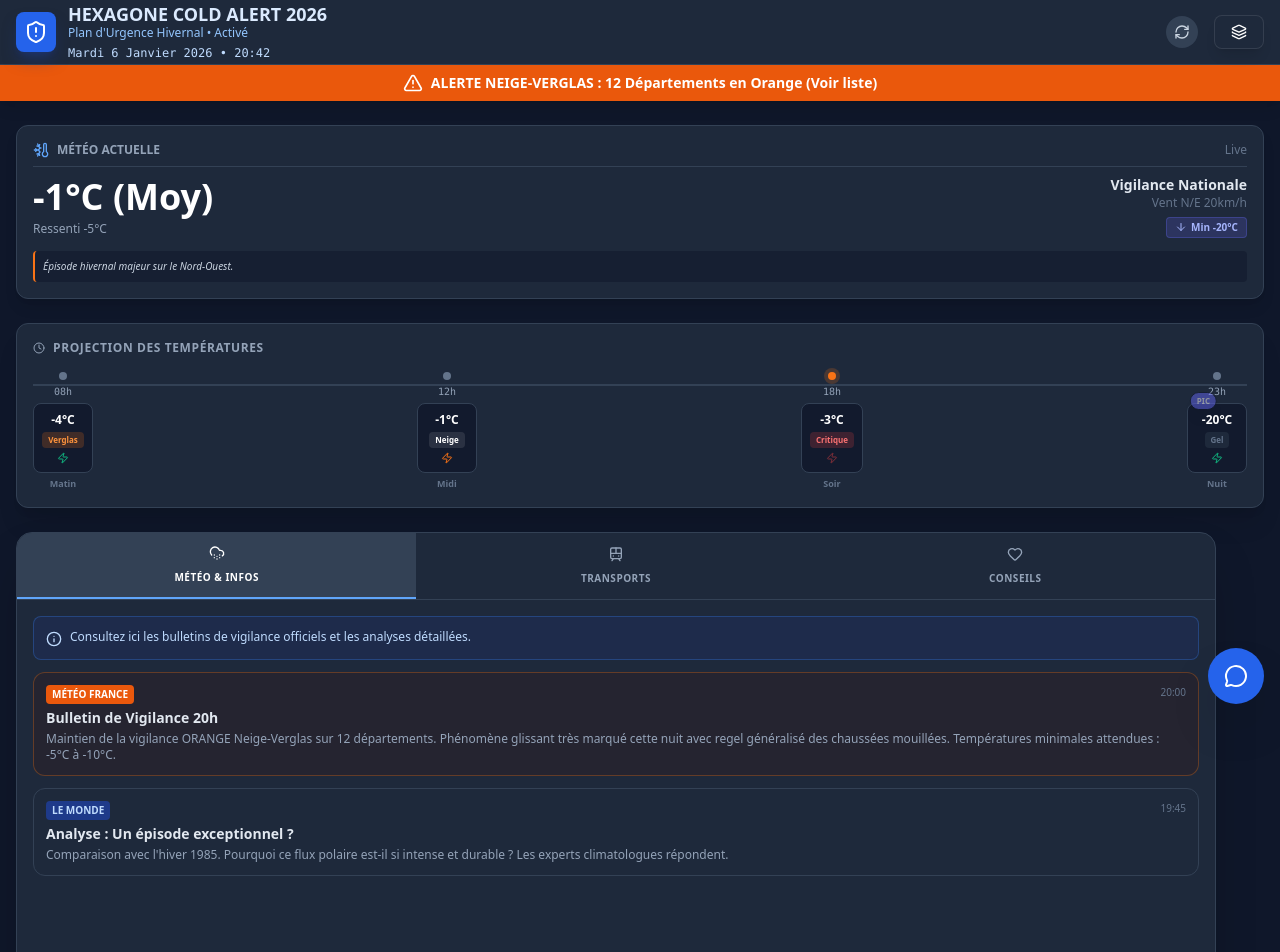
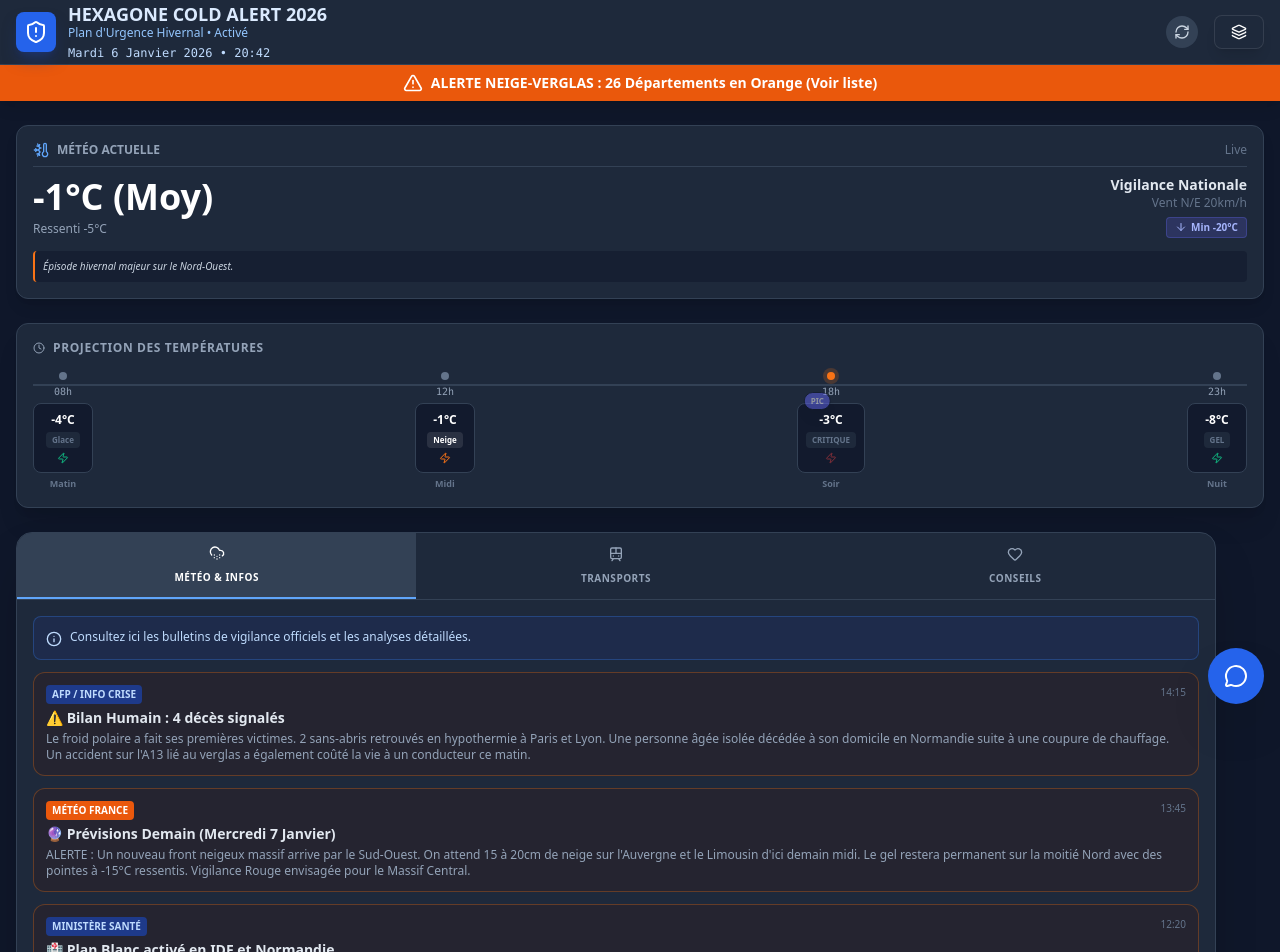
Before and after one commit to wardabailiche/HexagoneAlerte, a React (Vite) app: page / in a window 1280 px wide. Shown: the top 952 px of the page. Built offline with nearby package versions, Linux system fonts and the light colour scheme; the HTML template or start-up script is replaced by a standard one.

Commit message:
Update App.jsx
Data updates

```diff
--- a/src/App.jsx
+++ b/src/App.jsx
@@ -64,9 +64,11 @@ const REGION_COORDS = {
 // --- CONSTANTES MOCK DATA (Renommées pour éviter les erreurs de référence) ---
 const MOCK_DEPARTMENTS_ORANGE = [
   "Nord (59)", "Pas-de-Calais (62)", "Somme (80)", "Aisne (02)", "Oise (60)",
-  "Seine-Maritime (76)", "Eure (27)",
-  "Yvelines (78)", "Val-d'Oise (95)", "Essonne (91)", "Seine-et-Marne (77)",
-  "Eure-et-Loir (28)"
+  "Seine-Maritime (76)", "Eure (27)", "Calvados (14)", "Orne (61)", "Manche (50)",
+  "Yvelines (78)", "Val-d'Oise (95)", "Essonne (91)", "Seine-et-Marne (77)", "Paris (75)",
+  "Ille-et-Vilaine (35)", "Côtes-d'Armor (22)", "Morbihan (56)", "Finistère (29)",
+  "Mayenne (53)", "Sarthe (72)", "Loire-Atlantique (44)", "Maine-et-Loire (49)",
+  "Eure-et-Loir (28)", "Loir-et-Cher (41)", "Loiret (45)"
 ];
 
 const MOCK_CONSEILS_DATA = [
@@ -113,89 +115,47 @@ const MOCK_CONSEILS_DATA = [
 ];
 
 const MOCK_TRAFFIC_LINES = [
-  {
-    id: 'A86',
-    name: 'A86 (Super-Périphérique)',
-    status: 'slow',
-    path: [[48.93, 2.35], [48.88, 2.46], [48.84, 2.48], [48.76, 2.45], [48.75, 2.25], [48.78, 2.15], [48.87, 2.16], [48.92, 2.25]]
-  },
-  {
-    id: 'N118',
-    name: 'N118 (Vélizy-Paris)',
-    status: 'closed',
-    path: [[48.79, 2.22], [48.70, 2.18]]
-  },
-  {
-    id: 'A13',
-    name: 'A13 (Paris-Caen)',
-    status: 'critical',
-    path: [[48.85, 2.25], [49.0, 1.5], [49.18, -0.37]]
-  },
-  {
-    id: 'A1',
-    name: 'A1 (Paris-Lille)',
-    status: 'slow',
-    path: [[48.9, 2.35], [49.5, 2.6], [50.6, 3.0]]
-  },
-  {
-    id: 'A4',
-    name: 'A4 (Paris-Strasbourg)',
-    status: 'fluid',
-    path: [[48.82, 2.4], [49.0, 4.0], [48.5, 7.7]]
-  },
-  {
-    id: 'A6',
-    name: 'A6 (Paris-Lyon)',
-    status: 'slow',
-    path: [[48.8, 2.4], [47.0, 4.8], [45.7, 4.8]]
-  },
-  {
-    id: 'RN12',
-    name: 'RN12 (Rennes-Brest)',
-    status: 'critical',
-    path: [[48.11, -1.67], [48.5, -2.7], [48.4, -4.5]]
-  }
+ { id: 'N118', name: 'N118 (Vélizy)', status: 'closed', path: [[48.79, 2.22], [48.70, 2.18]] },
+  { id: 'A13', name: 'A13 (Normandie)', status: 'critical', path: [[48.85, 2.25], [49.0, 1.5], [49.18, -0.37]] },
+  { id: 'A11', name: 'A11 (L\'Océane)', status: 'critical', path: [[48.5, 2.0], [48.0, 0.2], [47.2, -1.5]] },
+  { id: 'A86', name: 'A86 (Super-Périphérique)', status: 'slow', path: [[48.93, 2.35], [48.88, 2.46], [48.76, 2.45], [48.75, 2.25]] },
+  { id: 'RN12', name: 'RN12 (Bretagne)', status: 'critical', path: [[48.11, -1.67], [48.5, -2.7], [48.4, -4.5]] }
+
 ];
 
 const MOCK_WEATHER_DATA = {
-  'Bretagne': { status: 'orange', temp: '-2°C', phenomenon: 'Neige-Verglas', description: 'Chutes de neige continues. 5-10cm.' },
-  'Normandie': { status: 'orange', temp: '-1°C', phenomenon: 'Neige-Verglas', description: 'Routes secondaires impraticables.' },
-  'Ile-de-France': { status: 'orange', temp: '0°C', phenomenon: 'Neige-Verglas', description: 'Circulation très difficile. T° Ressentie -4°C.' },
-  'Hauts-de-France': { status: 'jaune', temp: '1°C', phenomenon: 'Grand Froid', description: 'Ressenti -5°C.' },
-  'Grand-Est': { status: 'jaune', temp: '-3°C', phenomenon: 'Grand Froid', description: 'Plaques de verglas locales.' },
-  'Auvergne-Rhône-Alpes': { status: 'jaune', temp: '-5°C', phenomenon: 'Avalanche', description: 'Risque 4/5 en altitude.' },
-  'Nouvelle-Aquitaine': { status: 'vert', temp: '6°C', phenomenon: 'RAS', description: 'Situation normale.' },
-  'Occitanie': { status: 'vert', temp: '8°C', phenomenon: 'RAS', description: 'Ciel dégagé.' },
-  'Paca': { status: 'vert', temp: '10°C', phenomenon: 'RAS', description: 'Mistral modéré.' },
-  'Centre-Val de Loire': { status: 'jaune', temp: '1°C', phenomenon: 'Neige', description: 'Faibles chutes.' },
-  'Pays de la Loire': { status: 'orange', temp: '-1°C', phenomenon: 'Verglas', description: 'Sols très glissants.' },
-  'Bourgogne-Franche-Comté': { status: 'jaune', temp: '-2°C', phenomenon: 'Grand Froid', description: 'Gelées généralisées.' },
-  'Corse': { status: 'vert', temp: '12°C', phenomenon: 'RAS', description: 'Soleil.' },
+   'Bretagne': { status: 'orange', temp: '-2°C', phenomenon: 'Neige-Verglas', description: 'Re-gel massif cette nuit. Routes secondaires impraticables.' },
+  'Normandie': { status: 'orange', temp: '-5°C', phenomenon: 'Grand Froid', description: 'Conditions critiques. Risque de coupures d\'eau (gel des canalisations).' },
+  'Ile-de-France': { status: 'orange', temp: '-4°C', phenomenon: 'Neige-Verglas', description: 'Plan Neige Niveau 3 maintenu. Circulation très difficile.' },
+  'Auvergne-Rhône-Alpes': { status: 'jaune', temp: '-6°C', phenomenon: 'Neige', description: '15cm de neige attendus dès demain matin.' },
+  'Hauts-de-France': { status: 'jaune', temp: '-7°C', phenomenon: 'Grand Froid', description: 'Température ressentie -14°C à Lille.' },
+  'Grand-Est': { status: 'jaune', temp: '-8°C', phenomenon: 'Grand Froid', description: 'Givre épais sur les routes.' },
+  'Nouvelle-Aquitaine': { status: 'vert', temp: '4°C', phenomenon: 'Pluie', description: 'Pluie froide devenant neigeuse en soirée.' },
+  'default': { status: 'vert', temp: '2°C', phenomenon: 'RAS', description: 'Situation normale.' }
 };
 
 const MOCK_TIMELINE_DATA = [
-  { time: 'Matin', hour: '08h', temp: '-4°C', road: 'Verglas', ecowatt: 'vert' },
+{ time: 'Matin', hour: '08h', temp: '-4°C', road: 'Glace', ecowatt: 'vert' },
   { time: 'Midi', hour: '12h', temp: '-1°C', road: 'Neige', ecowatt: 'orange' },
-  { time: 'Soir', hour: '18h', temp: '-3°C', road: 'Critique', ecowatt: 'rouge' }, // Pic de conso
-  { time: 'Nuit', hour: '23h', temp: '-20°C', road: 'Gel', ecowatt: 'vert', isPeak: true }, // Peak cold
+  { time: 'Soir', hour: '18h', temp: '-3°C', road: 'CRITIQUE', ecowatt: 'rouge', isPeak: true },
+  { time: 'Nuit', hour: '23h', temp: '-8°C', road: 'GEL', ecowatt: 'vert' }
 ];
 
 const MOCK_INCIDENTS_DATA = [
-  { id: 1, category: 'route', region: 'Ile-de-France', level: 'critique', title: 'N118 - Bloquée', detail: 'Coupure totale (Vélizy > Paris).', time: '12 min', source: 'Bison Futé' },
-  { id: 2, category: 'route', region: 'Normandie', level: 'majeur', title: 'A13 - Verglas', detail: 'Accident km 120. 1 voie ouverte.', time: '25 min', source: 'SAPN' },
-  { id: 3, category: 'route', region: 'Bretagne', level: 'modere', title: 'RN12 - Ralentissements', detail: 'Visibilité réduite.', time: '40 min', source: 'CRIR' },
-  { id: 4, category: 'transport', region: 'Ile-de-France', level: 'critique', title: 'Bus Scolaires', detail: 'SUSPENDUS demain (Arrêté Préfectoral).', time: '14:00', source: 'Préfecture' },
-  { id: 5, category: 'transport', region: 'Ile-de-France', level: 'majeur', title: 'RER C', levelLabel: 'Trafic Perturbé', detail: 'Retards 30-45min. Panne signalisation.', time: 'Live', source: 'SNCF' },
-  { id: 6, category: 'transport', region: 'Auvergne-Rhône-Alpes', level: 'modere', title: 'TER Alpes', detail: 'Liaisons bus de substitution annulées.', time: '15:30', source: 'SNCF' },
-  { id: 7, category: 'air', region: 'Ile-de-France', level: 'majeur', title: 'Paris-Orly (ORY)', detail: 'Dégivrage. Retards 45min au départ.', time: 'Live', source: 'ADP' },
-  { id: 8, category: 'air', region: 'Bretagne', level: 'modere', title: 'Brest (BES)', detail: 'Vols annulés vers Ouessant.', time: '10:15', source: 'Aéroport' },
+ { id: 1, category: 'route', region: 'Ile-de-France', level: 'critique', title: 'N118 - FERMÉE TOUTE LA JOURNÉE', detail: 'Conditions de circulation impossibles. Plusieurs véhicules abandonnés sur la chaussée cette nuit.', time: '06:00', source: 'Sytadin' },
+  { id: 2, category: 'route', region: 'Normandie', level: 'majeur', title: 'A13 - Embouteillage Verglas', detail: 'Trafic bloqué sur 15km entre Mantes et Rouen. Les saleuses ne peuvent plus passer.', time: '13:10', source: 'SAPN' },
+  { id: 3, category: 'transport', region: 'Bretagne', level: 'critique', title: 'Bus Scolaires : Suspension Mercredi', detail: 'Les préfectures de Bretagne confirment qu\'aucun car scolaire ne circulera demain mercredi 7 janvier.', time: '14:00', source: 'Préfecture 35' },
+  { id: 4, category: 'route', region: 'Occitanie', level: 'modere', title: 'A75 - Neige attendue', detail: 'Fermeture préventive du tunnel de Foix possible dès ce soir.', time: '14:25', source: 'Bison Futé' }
+
 ];
 
 const MOCK_NEWS_DATA = [
-  { id: 101, source: 'Météo France', category: 'meteo', type: 'directive', title: 'Bulletin de Vigilance 20h', content: 'Maintien de la vigilance ORANGE Neige-Verglas sur 12 départements. Phénomène glissant très marqué cette nuit avec regel généralisé des chaussées mouillées. Températures minimales attendues : -5°C à -10°C.', time: '20:00' },
-  { id: 102, source: 'BFM TV', category: 'transport', type: 'media', title: 'Direct Spécial Grand Froid', content: 'Reportage sur l\'A13 où la circulation commence à se figer. Les saleuses sont en action mais le verglas rend leur travail difficile. Témoignages d\'automobilistes bloqués.', time: '20:30' },
-  { id: 103, source: 'Le Monde', category: 'meteo', type: 'media', title: 'Analyse : Un épisode exceptionnel ?', content: 'Comparaison avec l\'hiver 1985. Pourquoi ce flux polaire est-il si intense et durable ? Les experts climatologues répondent.', time: '19:45' },
-  { id: 104, source: 'Le Figaro', category: 'transport', type: 'media', title: 'Transports : La RATP en difficulté', content: 'Le réseau de bus parisien quasi paralysé. Le métro reste la seule valeur sûre pour se déplacer demain matin.', time: '20:15' },
+{ id: 201, source: 'AFP / INFO CRISE', category: 'meteo', type: 'directive', title: '⚠️ Bilan Humain : 4 décès signalés', content: 'Le froid polaire a fait ses premières victimes. 2 sans-abris retrouvés en hypothermie à Paris et Lyon. Une personne âgée isolée décédée à son domicile en Normandie suite à une coupure de chauffage. Un accident sur l\'A13 lié au verglas a également coûté la vie à un conducteur ce matin.', time: '14:15' },
+  { id: 202, source: 'Météo France', category: 'meteo', type: 'directive', title: '🔮 Prévisions Demain (Mercredi 7 Janvier)', content: 'ALERTE : Un nouveau front neigeux massif arrive par le Sud-Ouest. On attend 15 à 20cm de neige sur l\'Auvergne et le Limousin d\'ici demain midi. Le gel restera permanent sur la moitié Nord avec des pointes à -15°C ressentis. Vigilance Rouge envisagée pour le Massif Central.', time: '13:45' },
+  { id: 203, source: 'Ministère Santé', category: 'meteo', type: 'directive', title: '🏥 Plan Blanc activé en IDF et Normandie', content: 'Les services d\'urgence sont saturés par les chutes sur le verglas et les pathologies liées au froid. Le SAMU demande de ne pas appeler le 15 pour des traumatismes légers mais de contacter les centres de soins de proximité.', time: '12:20' },
+  { id: 204, source: 'RTE EcoWatt', category: 'meteo', type: 'media', title: '⚡ Risque de délestage Mercredi matin', content: 'La tension sur le réseau électrique atteint un seuil critique pour demain matin entre 08h et 10h. RTE appelle à réduire drastiquement la consommation dès ce soir pour éviter des coupures ciblées.', time: '11:00' },
+  { id: 205, source: 'SNCF Info', category: 'transport', type: 'media', title: '🚄 Trafic TGV : Axes Ouest et Nord ralentis', content: 'Les caténaires givrées obligent les trains à circuler à vitesse réduite. Prévoir 1h30 de retard sur les liaisons Paris-Rennes et Paris-Lille. 20% des trains supprimés demain.', time: '10:15' },
+  { id: 206, source: 'Education Nationale', category: 'meteo', type: 'directive', title: '🏫 Fermeture d\'écoles confirmée pour demain', content: 'Plus de 300 établissements scolaires resteront fermés demain mercredi dans les zones les plus touchées du Nord et de l\'Ouest. Les cours seront assurés en distanciel là où le réseau internet est stable.', time: '09:30' }
 ];
 
 // --- UTILS ---
```
